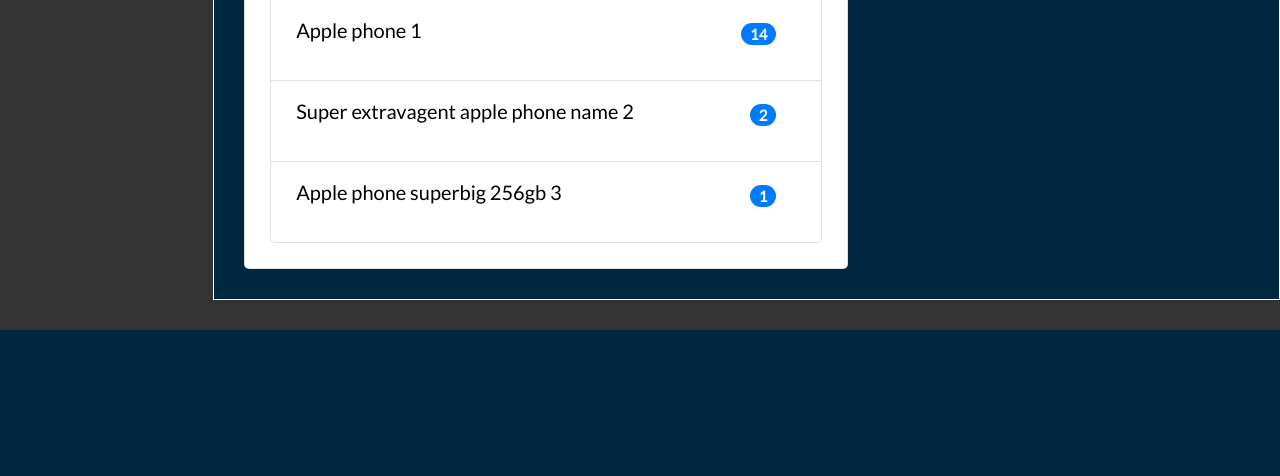
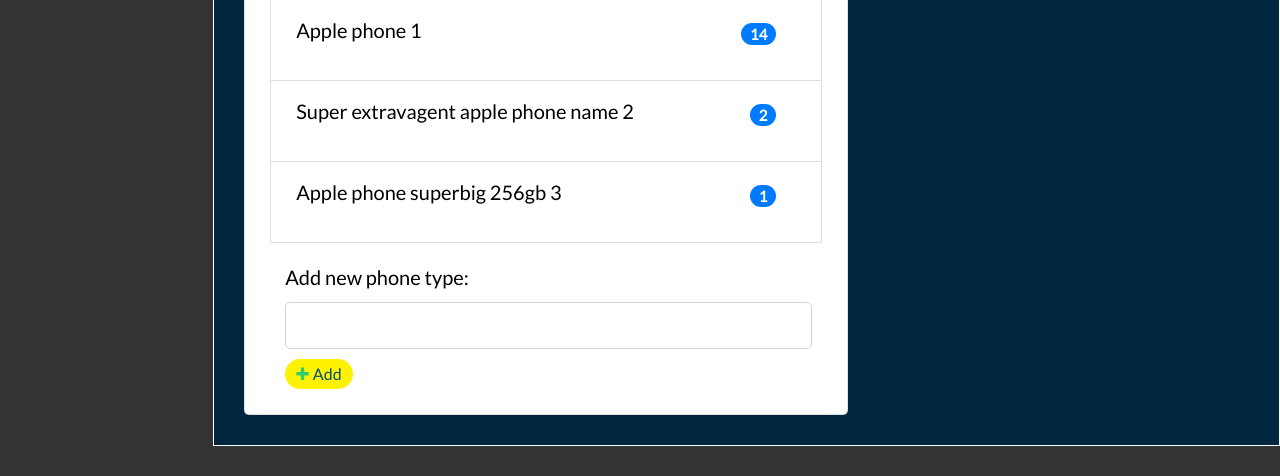
Before and after one commit to qronix/PhIL, a PHP site: page /phonepaneltest.php in a window 1280 px wide. Shown: the part 2286-2762 px from the top of the page. Before the commit the page ends 2616 px from the top, so only its background shows below. Run offline with PHP 8.4, Linux system fonts and the light colour scheme; a user stored in the database is signed in; some libraries are stand-ins or nearby versions.

Commit message:
Created phonetype handler script. Finished phonelist panel design. Need to implement AJAX for phone type creation and create phone type function in the phone class.

```diff
--- a/src/css/style.css
+++ b/src/css/style.css
@@ -1025,6 +1025,15 @@
     color: #8e44ad;
     text-shadow: 0 0 10px rgba(255,255,0,0.9);
 }
+.addPhoneBtn{
+    margin-top: 10px;
+}
+.phoneNameLabel{
+    color:black;
+}
+.phoneAddContainer{
+    margin-top: 20px;
+}
 /**********************/
 /********SIDENAVBAR*********/
 /**********************/
--- a/src/phonepaneltest.php
+++ b/src/phonepaneltest.php
@@ -36,8 +36,8 @@
                     <div id="collapseOne" class="collapse show" aria-labelledby="headingOne" data-parent="#accordion">
                         <div class="card-body">
                             <div class="container phoneSearchContainer">
-                                <input type="text" id="applePhoneSearch" class="form-control phoneSearchField" placeholder="Enter phone name...">
-                                <button class="btn userbtn phonePanelSearchBtn"><i class="fa fa-search"></i>Search</button>
+                                <label for="searchInput">Search:</label>
+                                <input type="text" name="searchInput" id="applePhoneSearch" class="form-control phoneSearchField" placeholder="Enter phone name...">
                             </div>
                             <div class="clearfix"></div>
                             <ul class="list-group" id="applePhoneList">
@@ -155,6 +155,11 @@
                                     <p class="phonePanelPhoneName">Apple phone superbig 256gb 3</p>
                                     <span class="badge badge-primary badge-pill">1</span>
                                 </li>
+                                <div class="container phoneAddContainer">
+                                    <label for="phoneName" class="phoneNameLabel">Add new phone type:</label>
+                                    <input type="text" name="phoneName" class="form-control" id="appleNewPhoneName">
+                                    <button class="btn userbtn addPhoneBtn"><i class="fa fa-plus"></i>Add</button>
+                                </div>
                             </ul>
                         </div>
                     </div>
```
Also changed, not shown: src/createphonetype.php (added, +25 -0 lines).
